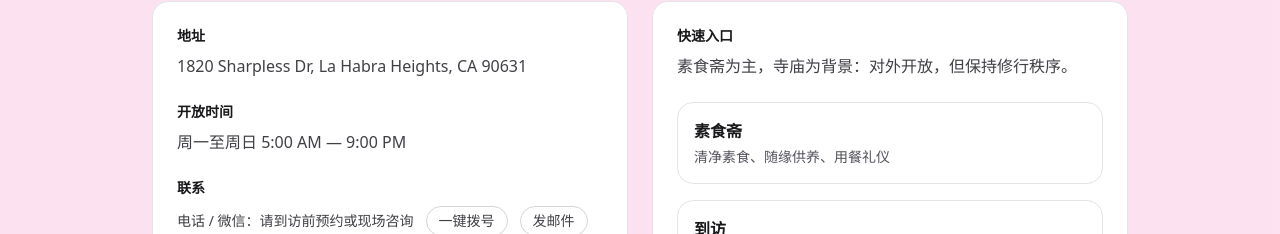
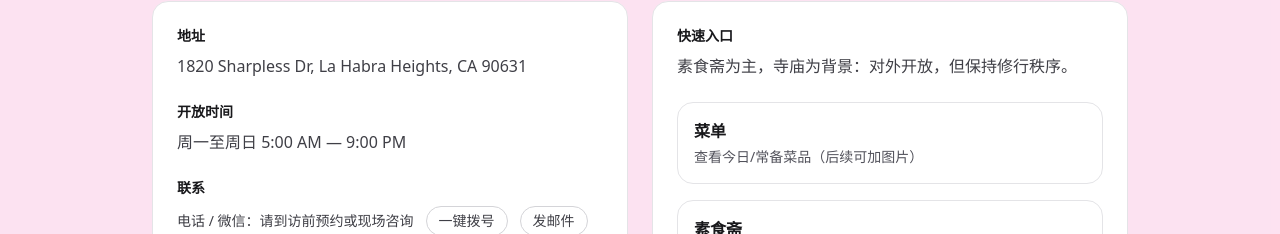
Before and after one commit to YihengLi-1/shijia-site, a Next.js app: page / in a window 1280 px wide. Shown: the part 288-522 px from the top of the page. Built offline with nearby package versions, Linux system fonts and the light colour scheme; no server answers.

Commit message:
remove home menu preview, add menu entry

```diff
--- a/src/app/page.tsx
+++ b/src/app/page.tsx
@@ -3,7 +3,6 @@ import Link from "next/link";
 import Header from "@/components/Header";
 import Container from "@/components/Container";
 import { SITE } from "@/lib/site";
-import HomeMenuSection from "@/components/HomeMenuSection";
 
 export default function Home() {
   return (
@@ -96,6 +95,17 @@ export default function Home() {
               </p>
 
               <div className="mt-6 grid gap-4">
+                {/* ✅ 菜单入口：只做入口，不显示菜 */}
+                <Link
+                  href="/menu"
+                  className="rounded-2xl border border-zinc-200 p-4 hover:border-zinc-300"
+                >
+                  <div className="font-semibold">菜单</div>
+                  <div className="mt-1 text-sm text-zinc-600">
+                    查看今日/常备菜品（后续可加图片）
+                  </div>
+                </Link>
+
                 <Link
                   href="/veggie"
                   className="rounded-2xl border border-zinc-200 p-4 hover:border-zinc-300"
@@ -137,8 +147,6 @@ export default function Home() {
                 </Link>
               </div>
 
-              <HomeMenuSection />
-
               <div className="mt-8 text-sm text-zinc-500">
                 © 2026 {SITE.name}
               </div>
```
